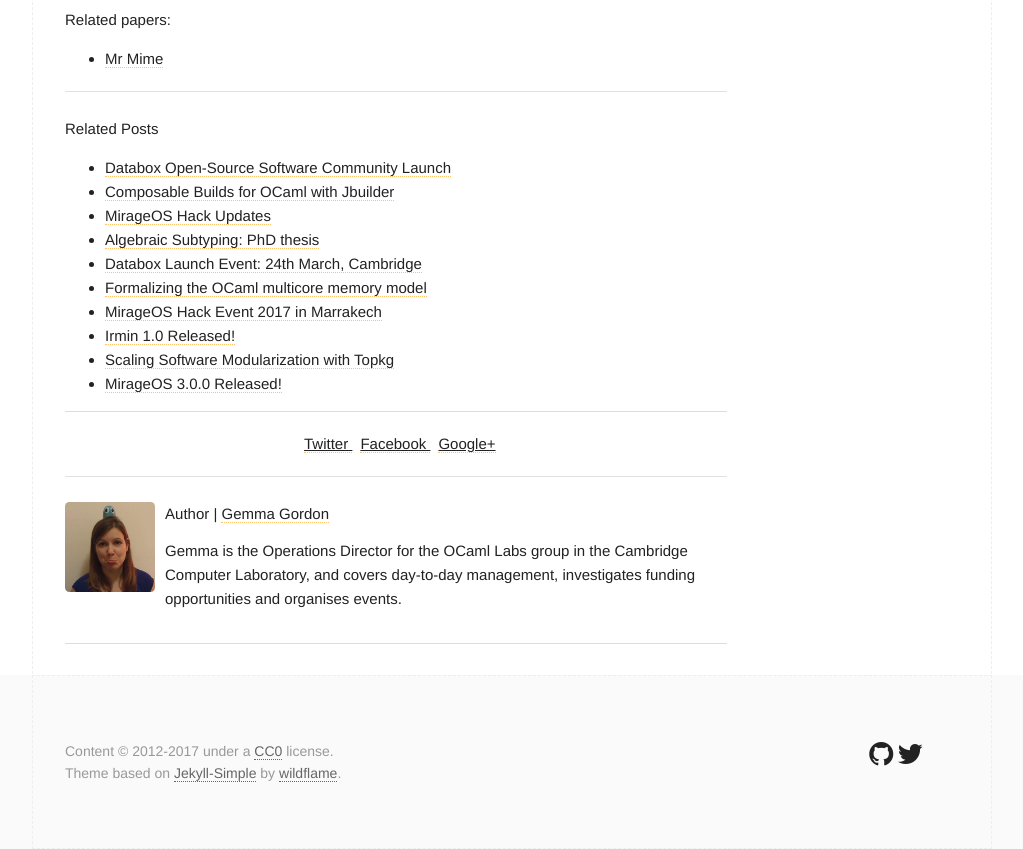
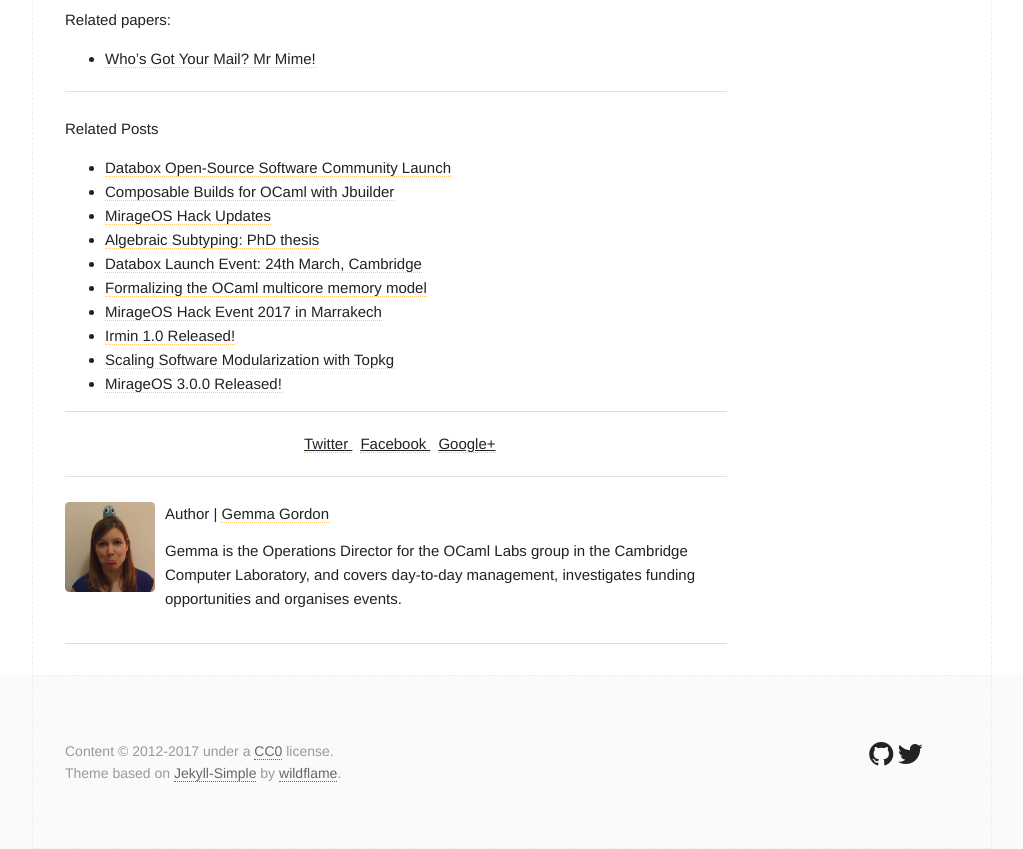
Before and after one commit to ocamllabs/ocamllabs-www, a Jekyll site: the page built from _posts/2017-03-30-TypeBeatMIME.md, in a window 1280 px wide, cut to the strip 437-1286 px from the top of the page. Shown: the whole strip, without its empty margins (128-1151 px from the left). Built offline with Jekyll 4.4.1, drawn with Linux system fonts in a browser that asks for light colours.

Commit message:
Add link to MrMime paper

```diff
--- a/_posts/2017-03-30-TypeBeatMIME.md
+++ b/_posts/2017-03-30-TypeBeatMIME.md
@@ -16,6 +16,6 @@
 
 Related papers:
 
-* [Mr Mime](http://din.osau.re/mrmime.pdf)
+* [Who's Got Your Mail? Mr Mime!](http://din.osau.re/mrmime.pdf)
 
 ----
```
